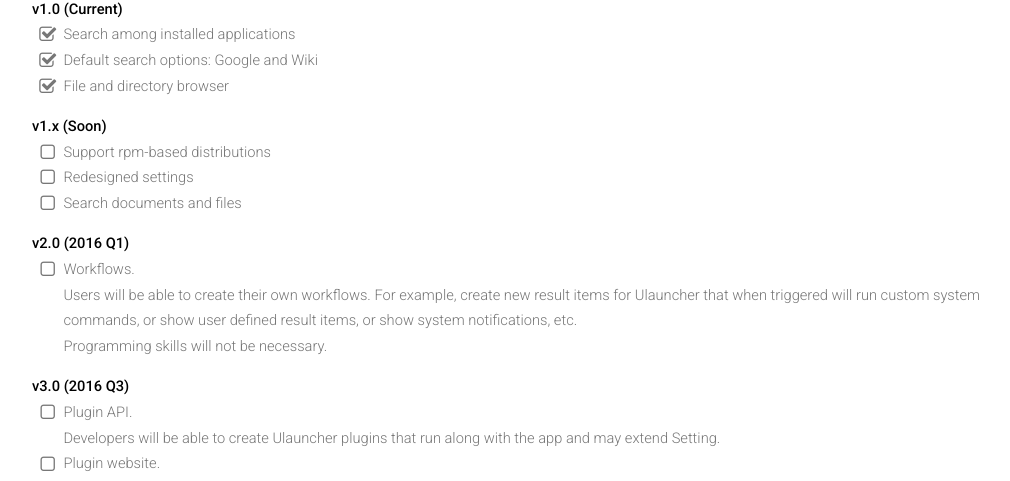
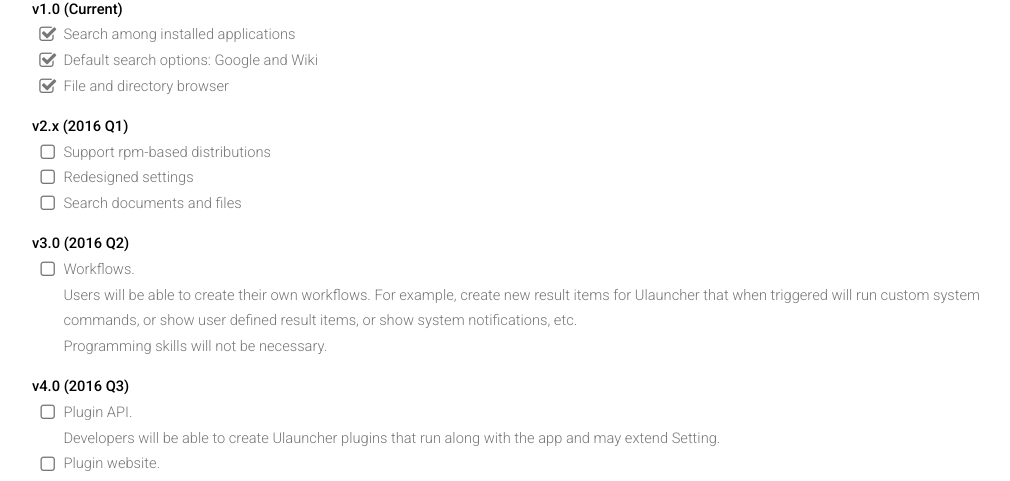
Before and after one commit to Ulauncher/ulauncher.io, a Jekyll site: the page built from index.html, in a window 1280 px wide and 900 px high, scrolled down 1662 px. Shown: the part 143-624 px from the top of the window, without its empty margins (128-1138 px from the left). Built offline with Jekyll 4.4.1, drawn with Linux system fonts in a browser that asks for light colours; nearby versions of some CDN libraries.

Commit message:
updated roadmap

```diff
--- a/index.html
+++ b/index.html
@@ -69,14 +69,14 @@ sudo apt-get install ulauncher</code></pre>
 			<li><i class="fa-li fa fa-check-square-o"></i> File and directory browser</li>
 		</ul>
 
-		<h3><strong>v1.x (Soon)</strong></h3>
+		<h3><strong>v2.x (2016 Q1)</strong></h3>
 		<ul class="fa-ul">
 			<li><i class="fa-li fa fa-square-o"></i> Support rpm-based distributions</li>
 			<li><i class="fa-li fa fa-square-o"></i> Redesigned settings</li>
 			<li><i class="fa-li fa fa-square-o"></i> Search documents and files</li>
 		</ul>
 
-		<h3><strong>v2.0 (2016 Q1)</strong></h3>
+		<h3><strong>v3.0 (2016 Q2)</strong></h3>
 		<ul class="fa-ul">
 			<li><i class="fa-li fa fa-square-o"></i> Workflows.<br>
 				Users will be able to create their own workflows. For example, create new result items for Ulauncher
@@ -85,7 +85,7 @@ sudo apt-get install ulauncher</code></pre>
 			</li>
 		</ul>
 
-		<h3><strong>v3.0 (2016 Q3)</strong></h3>
+		<h3><strong>v4.0 (2016 Q3)</strong></h3>
 		<ul class="fa-ul">
 			<li><i class="fa-li fa fa-square-o"></i> Plugin API.<br>
 				Developers will be able to create Ulauncher plugins that run along with the app and may extend Setting.
```
